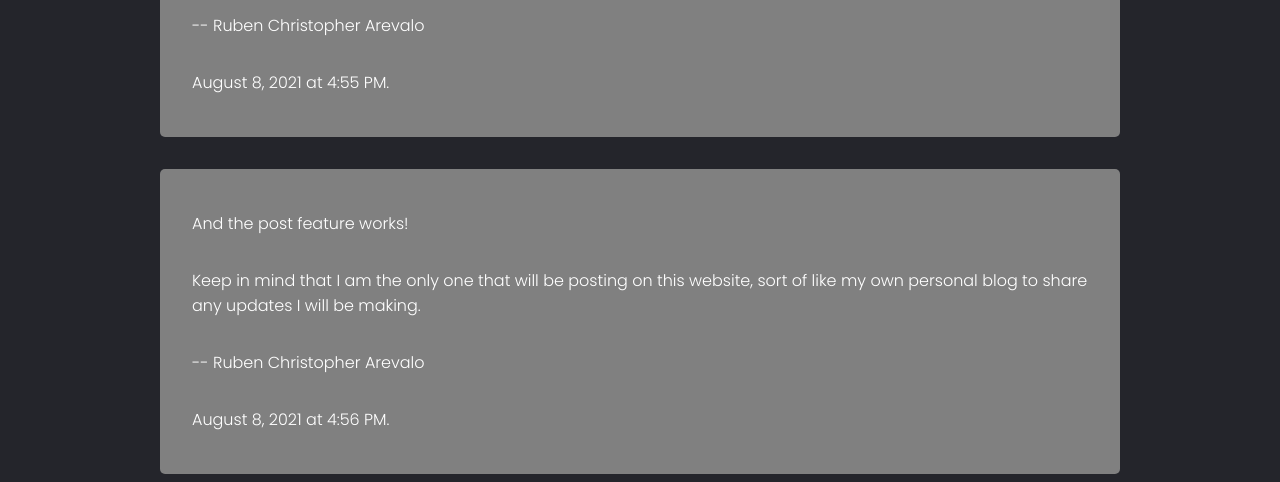
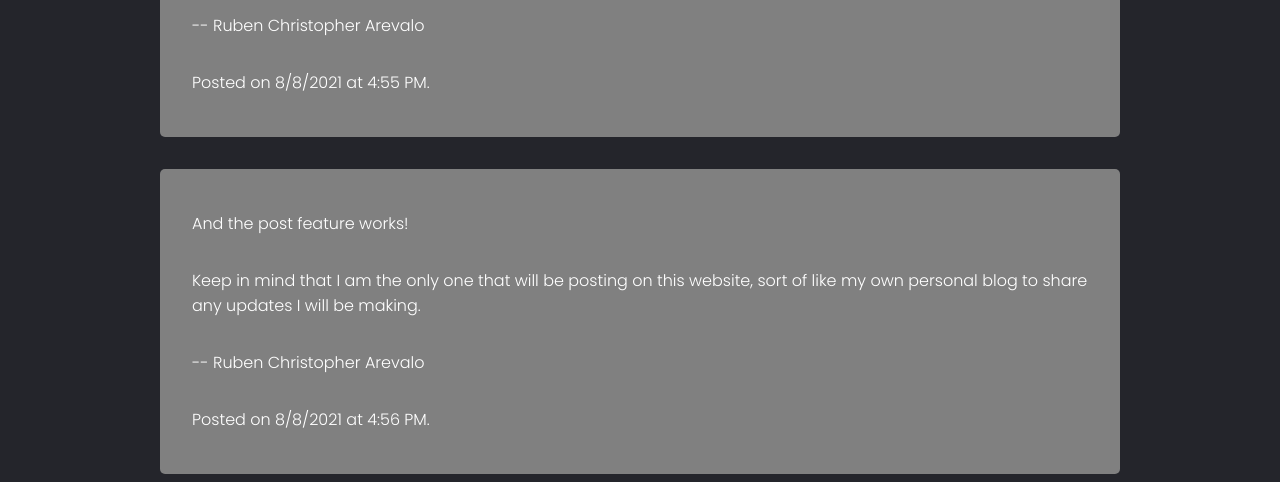
Before and after one commit to rchrisarevalo/personal-website, a React (Create React App) app: page /personal-website/posts in a window 1280 px wide. Shown: the part 398-880 px from the top of the page. Built offline with nearby package versions, Linux system fonts and the light colour scheme.

Commit message:
Post date update.

```diff
--- a/src/Posts.js
+++ b/src/Posts.js
@@ -21,7 +21,7 @@ const Posts = () => {
                     -- Ruben Christopher Arevalo
                 </p>
                 <p id = "post-date">
-                    August 8, 2021 at 4:55 PM.
+                   Posted on 8/8/2021 at 4:55 PM.
                 </p>
             </div>
             <div className = "post">
@@ -36,7 +36,7 @@ const Posts = () => {
                     -- Ruben Christopher Arevalo
                 </p>
                 <p id = "post-date">
-                    August 8, 2021 at 4:56 PM.
+                    Posted on 8/8/2021 at 4:56 PM.
                 </p>
             </div>
         </div>
```
